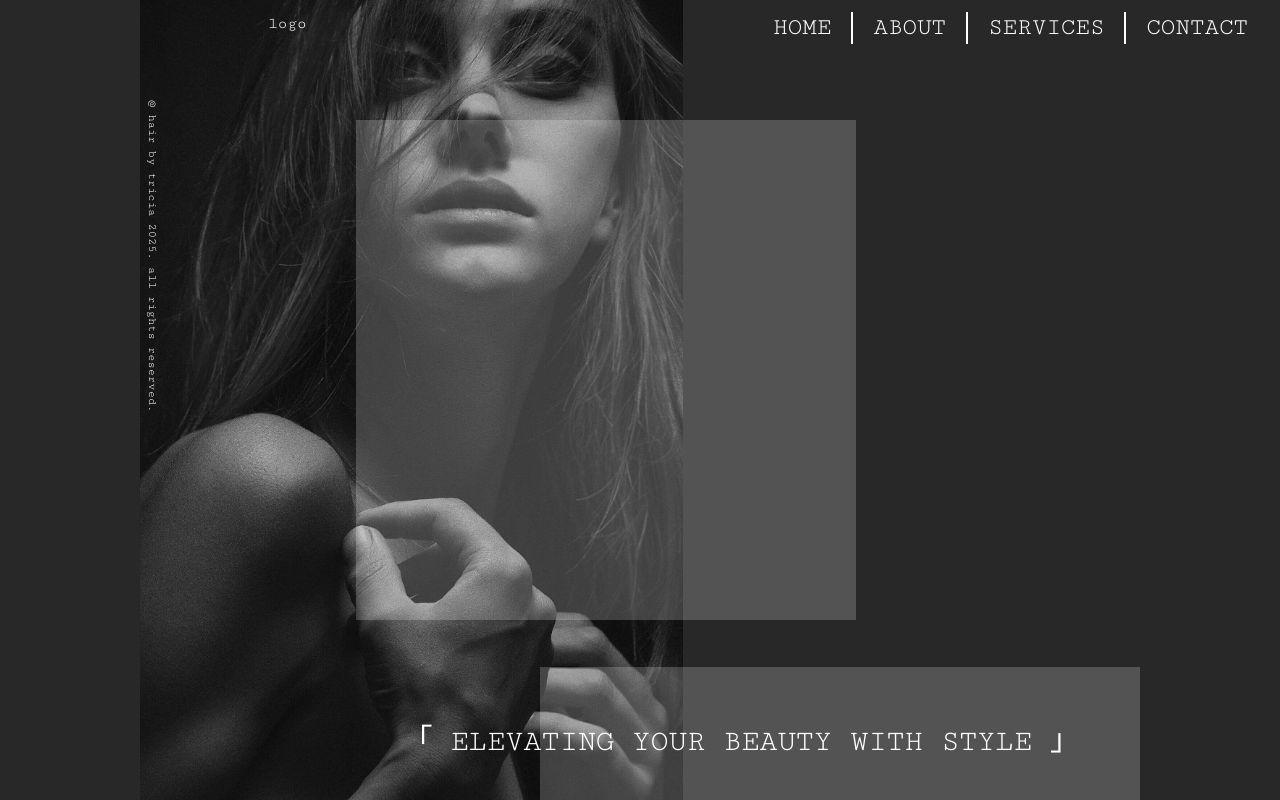
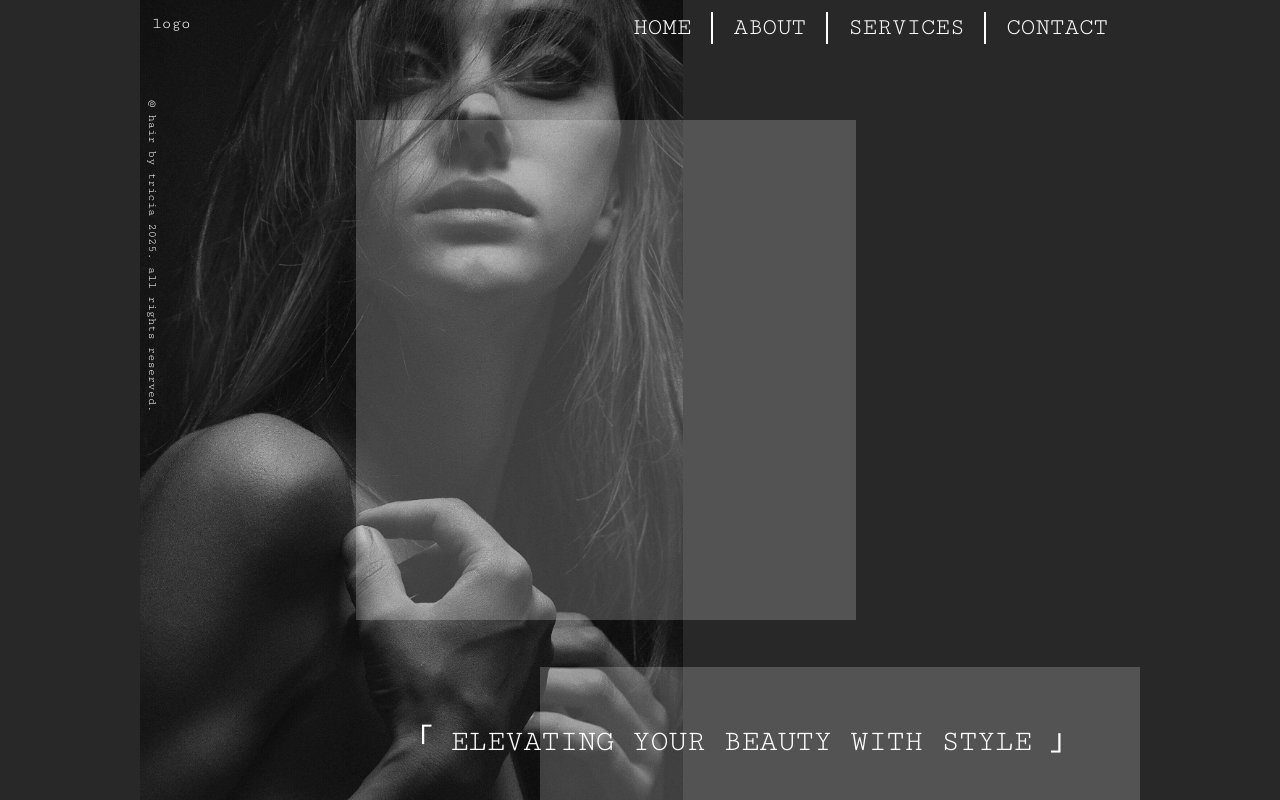
Before and after one commit to jentdev/hair-by-tricia, a React (Vite) app: page / in a window 1280 px wide. Built offline with nearby package versions, Linux system fonts and the light colour scheme.

Commit message:
fixed navbar position

```diff
--- a/src/components/Navbar.jsx
+++ b/src/components/Navbar.jsx
@@ -8,6 +8,7 @@ import { assets, navItems } from "../assets/assets";
 export const Navbar = () => {
   return (
     <nav>
+        <div className="logo-nav">
           <div className="logo">
             logo
             {/* <img src={assets.bg} className="w-15 h-15" alt="" /> */}
@@ -26,6 +27,7 @@ export const Navbar = () => {
             {/* hamburger menu */}
             <MobileMenu />
           </div>
+        </div>
 
     </nav>
   );
--- a/src/index.css
+++ b/src/index.css
@@ -22,7 +22,11 @@
 
   /* navbar */
   nav {
-    @apply fixed w-full max-w-[1000px] flex justify-between z-99 top-3 right-3;
+    @apply fixed w-full flex z-99 top-0 right-0 justify-center;
+  }
+
+  nav .logo-nav {
+    @apply flex w-full max-w-[1000px] justify-between p-3;
   }
 
   .social-links {
```
Lines whose indentation alone changed are shown as unchanged.
